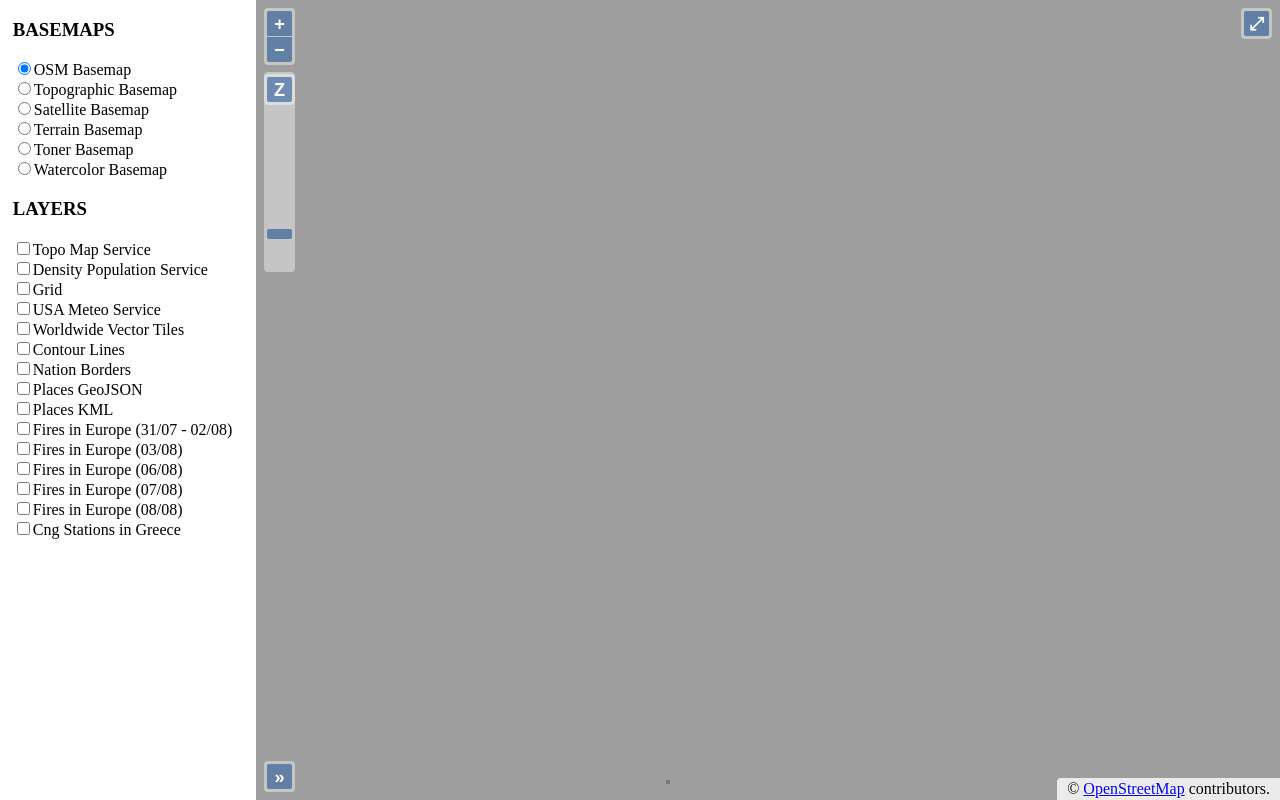
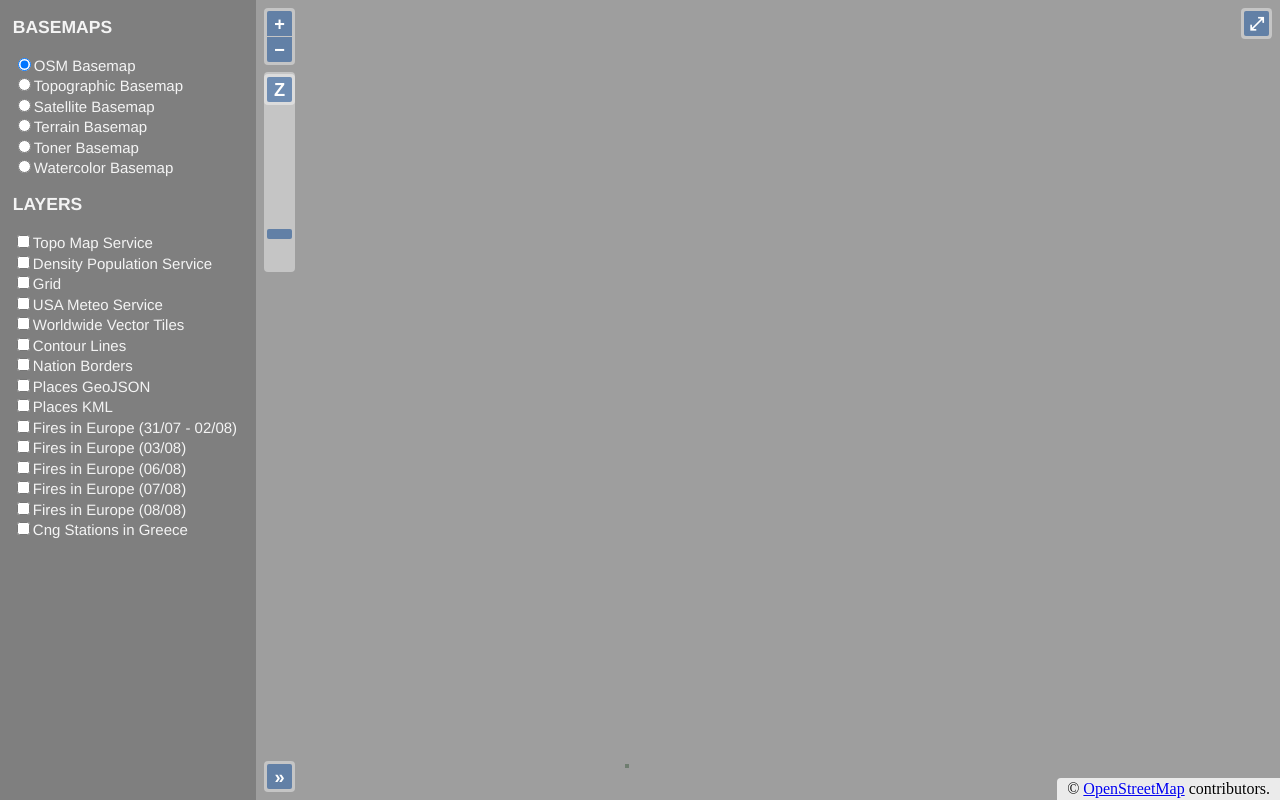
Before and after one commit to Nomik21/openlayers1, a plain HTML site: page index.html in a window 1280 px wide. Drawn offline with Linux system fonts and the light colour scheme; no server answers; a web font is replaced by a local one.

Commit message:
Somes Changes in css.11/09/21

```diff
--- a/styles.css
+++ b/styles.css
@@ -15,6 +15,14 @@ body{
     grid-template-rows: 100vh;
 }
 
+.grid-1{
+  background: rgba(0, 0, 0, 0.5);
+  color: #f4f4f4;
+  font-size: 15px;
+  font-family: "Avenir Next","Helvetica Neue",Helvetica,Arial,sans-serif;
+  line-height: 1.3em;
+}
+
 .sidebar{
     margin-left: 1vw;
 }
@@ -23,10 +31,10 @@ body{
     position: relative;
     display:inline-block;
     padding: 2px;
-    top: 97.5vh ;
+    top: 95.5vh ;
     background-color:rgba(81, 104, 82, 0.6);
     color: rgb(255, 255, 255);
-    left:40%
+    left:36%
 
 }
 
```
